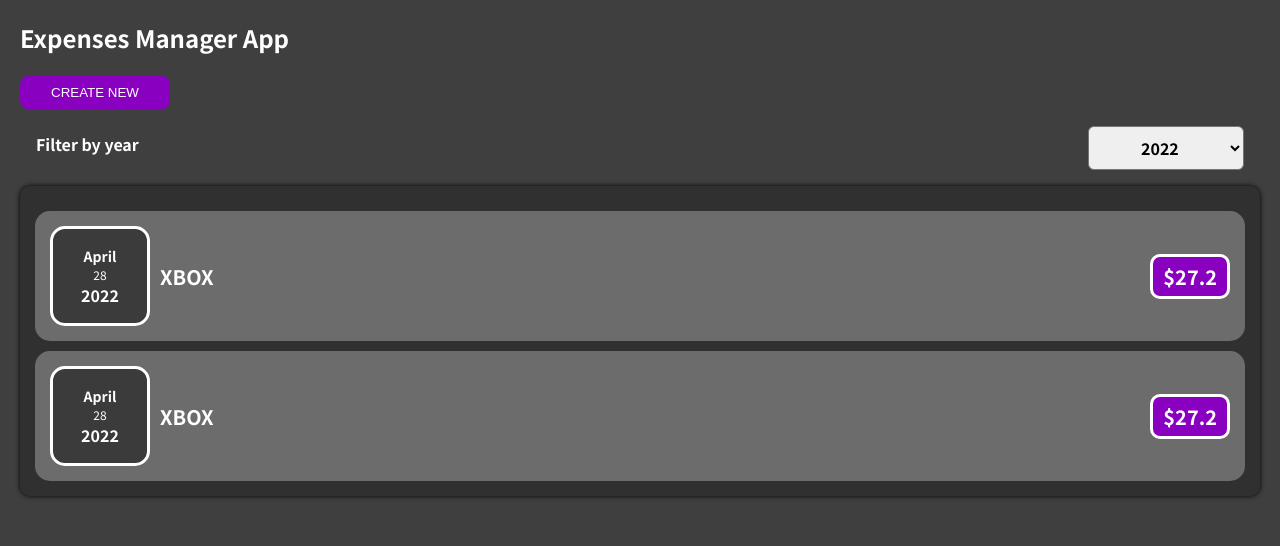
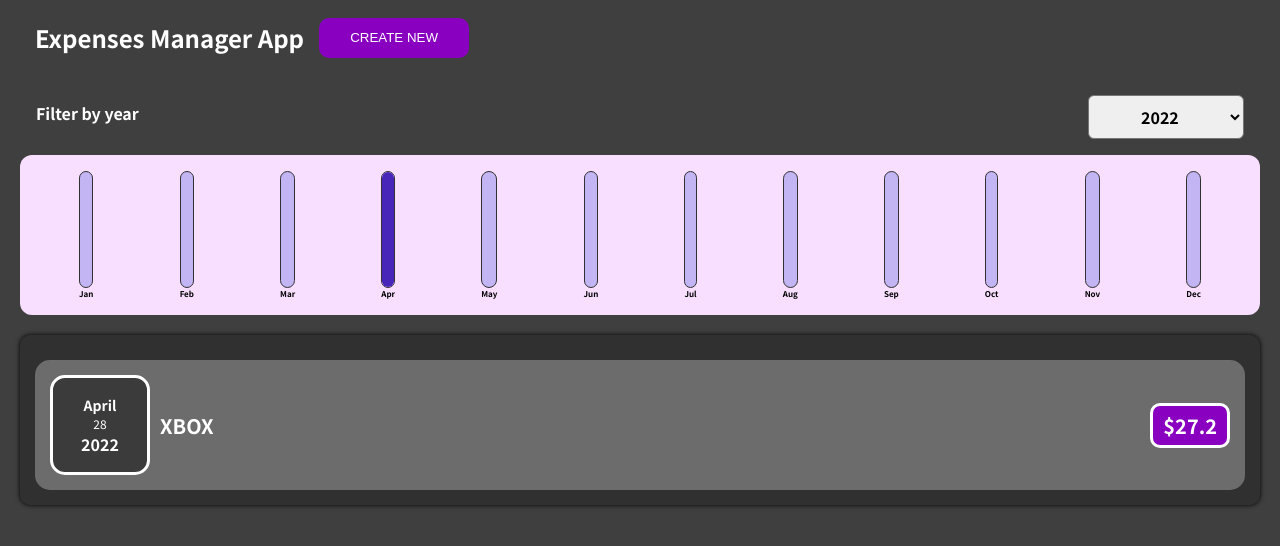
Before and after one commit to hushdev/React-pet-study, a React (Create React App) app: page / in a window 1280 px wide. Shown: the top 546 px of the page. Built offline with nearby package versions, Linux system fonts and the light colour scheme.

Commit message:
chart added

```diff
--- a/src/App.jsx
+++ b/src/App.jsx
@@ -4,20 +4,18 @@
 import ExpensesFilter from "./components/Expenses/ExpensesFilter";
 
 const INITIAL_EXPENSES = [
-  { title: "TV", date: new Date(2019, 3, 28), price: 22.2, id: "1" },
-  { title: "PS", date: new Date(2020, 3, 28), price: 21.2, id: "2" },
+  { title: "TV", date: new Date(2019, 1, 28), price: 22.2, id: "1" },
+  { title: "PS", date: new Date(2020, 2, 28), price: 21.2, id: "2" },
   { title: "XBOX", date: new Date(2022, 3, 28), price: 27.2, id: "3" },
-  { title: "XBOX", date: new Date(2021, 3, 28), price: 27.2, id: "4" },
-  { title: "XBOX", date: new Date(2019, 3, 28), price: 27.2, id: "5" },
-  { title: "XBOX", date: new Date(2020, 3, 28), price: 27.2, id: "6" },
-  { title: "XBOX", date: new Date(2022, 3, 28), price: 27.2, id: "7" },
+  { title: "XBOX", date: new Date(2021, 4, 28), price: 27.2, id: "4" },
+  { title: "XBOX", date: new Date(2021, 5, 28), price: 27.2, id: "5" },
+  { title: "XBOX", date: new Date(2021, 6, 28), price: 27.2, id: "6" },
 ];
 
 const App = () => {
   const [yearFilter, setYearFilter] = useState("2022");
   const [expenses, setExpenses] = useState(INITIAL_EXPENSES);
   const [formVisibility, setFormVisibility] = useState(false);
-
 
   const pushExpense = (data) => {
     setExpenses([data, ...expenses]);
@@ -31,10 +29,13 @@
     formVisibility ? setFormVisibility(false) : setFormVisibility(true);
   };
 
-  const newExpense = <NewExpense onSaveExpense={pushExpense} onCancel={toggleForm}/>;
+  const newExpense = (
+    <NewExpense onSaveExpense={pushExpense} onCancel={toggleForm} />
+  );
 
   return (
     <div className="container">
+      <div className="row">
         <h2 className="h2">Expenses Manager App</h2>
         {!formVisibility ? (
           <button onClick={toggleForm} className="btn">
@@ -43,6 +44,7 @@
         ) : (
           ""
         )}
+      </div>
       {formVisibility ? newExpense : ""}
       <ExpensesFilter onChangeYear={changeYear} initialYear={yearFilter} />
       <ExpensesList expenses={expenses} year={yearFilter} />
--- /dev/null
+++ b/src/components/Chart/Chart.jsx
@@ -0,0 +1,24 @@
+import React from "react";
+import "./Chart.scss";
+
+import ChartBar from "./ChartBar";
+
+const Chart = (props) => {
+  const pointsValues = props.points.map(point => point.value)
+  const maxPointValue = Math.max(...pointsValues)
+
+  return (
+    <div className="chart">
+      {props.points.map((point) => (
+        <ChartBar
+          key={point.label}
+          label={point.label}
+          value={point.value}
+          maxValue={maxPointValue}
+        />
+      ))}
+    </div>
+  );
+};
+
+export default Chart;
--- /dev/null
+++ b/src/components/Chart/Chart.scss
@@ -0,0 +1,10 @@
+.chart {
+  padding: 1rem;
+  border-radius: 12px;
+  background-color: #f8dfff;
+  text-align: center;
+  display: flex;
+  justify-content: space-around;
+  height: 10rem;
+  margin-bottom: 20px;
+}
--- /dev/null
+++ b/src/components/Chart/ChartBar.jsx
@@ -0,0 +1,19 @@
+import React from "react";
+import "./ChartBar.scss";
+
+const ChartBar = (props) => {
+  let chartHeight = '0%';
+
+  if (props.maxValue > 0) {
+    chartHeight = Math.round((props.value / props.maxValue) * 100) + '%'
+  }
+
+  return <div className="chart-bar">
+    <div className="chart-bar__inner">
+      <div style={{height: chartHeight}} className="chart-bar__fill"></div>
+    </div>
+    <div className="chart-bar__label">{props.label}</div>
+  </div>;
+};
+
+export default ChartBar;
--- /dev/null
+++ b/src/components/Chart/ChartBar.scss
@@ -0,0 +1,30 @@
+.chart-bar {
+  height: 100%;
+  display: flex;
+  flex-direction: column;
+  align-items: center;
+}
+
+.chart-bar__inner {
+  height: 100%;
+  width: 100%;
+  border: 1px solid #313131;
+  border-radius: 12px;
+  background-color: #c3b4f3;
+  overflow: hidden;
+  display: flex;
+  flex-direction: column;
+  justify-content: flex-end;
+}
+
+.chart-bar__fill {
+  background-color: #4826b9;
+  width: 100%;
+  transition: all 0.3s ease-out;
+}
+
+.chart-bar__label {
+  font-weight: bold;
+  font-size: 0.5rem;
+  text-align: center;
+}
--- /dev/null
+++ b/src/components/Expenses/ExpensesChart.jsx
@@ -0,0 +1,28 @@
+import React from "react";
+import Chart from "../Chart/Chart";
+
+const ExpensesChart = (props) => {
+  const points = [
+    { label: "Jan", value: 0 },
+    { label: "Feb", value: 0 },
+    { label: "Mar", value: 0 },
+    { label: "Apr", value: 0 },
+    { label: "May", value: 0 },
+    { label: "Jun", value: 0 },
+    { label: "Jul", value: 0 },
+    { label: "Aug", value: 0 },
+    { label: "Sep", value: 0 },
+    { label: "Oct", value: 0 },
+    { label: "Nov", value: 0 },
+    { label: "Dec", value: 0 },
+  ];
+
+  for (const expense of props.expenses) {
+    const month = expense.props.date.getMonth();
+    points[month].value += expense.props.price;
+  }
+
+  return <Chart points={points} />;
+};
+
+export default ExpensesChart;
--- a/src/components/Expenses/ExpensesFilter.scss
+++ b/src/components/Expenses/ExpensesFilter.scss
@@ -1,6 +1,7 @@
 .expenses-filter {
   color: white;
   padding: 0 1rem;
+  margin-top: 20px;
 }
 
 .expenses-filter__control {
--- a/src/components/Expenses/ExpensesList.jsx
+++ b/src/components/Expenses/ExpensesList.jsx
@@ -1,12 +1,13 @@
 import React from "react";
 import ExpenseItem from "./ExpenseItem";
 import Card from "../UI/Card";
+import ExpensesChart from "./ExpensesChart";
 
 const ExpensesList = (props) => {
   let year = props.year;
 
   let items = props.expenses
-    .filter((item) => item.date.getFullYear() == year)
+    .filter((item) => item.date.getFullYear().toString() === year)
     .map((item) => (
       <ExpenseItem
         key={item.id}
@@ -21,7 +22,10 @@
   );
 
   return (
-    <Card className="card_dark">{items.length ? items : noItemsText}</Card>
+    <>
+      <ExpensesChart expenses={items}/>
+      <Card className="card_dark">{items.length ? items : noItemsText}</Card>
+    </>
   );
 };
 
--- a/src/index.scss
+++ b/src/index.scss
@@ -22,9 +22,14 @@
   margin: 0 auto;
 }
 
+.row {
+  display: flex;
+  align-items: center;
+}
+
 .h2 {
   padding: 10px 0;
-  margin: 10px 0;
+  margin: 10px 15px;
   color: #ffffff;
 }
 
@@ -47,6 +52,7 @@
 // BASIC CLASSES
 .btn {
   width: 150px;
+  height: 40px;
   text-transform: uppercase;
   font-weight: 500;
   border: 0;
```
Lines whose indentation alone changed are shown as unchanged.
